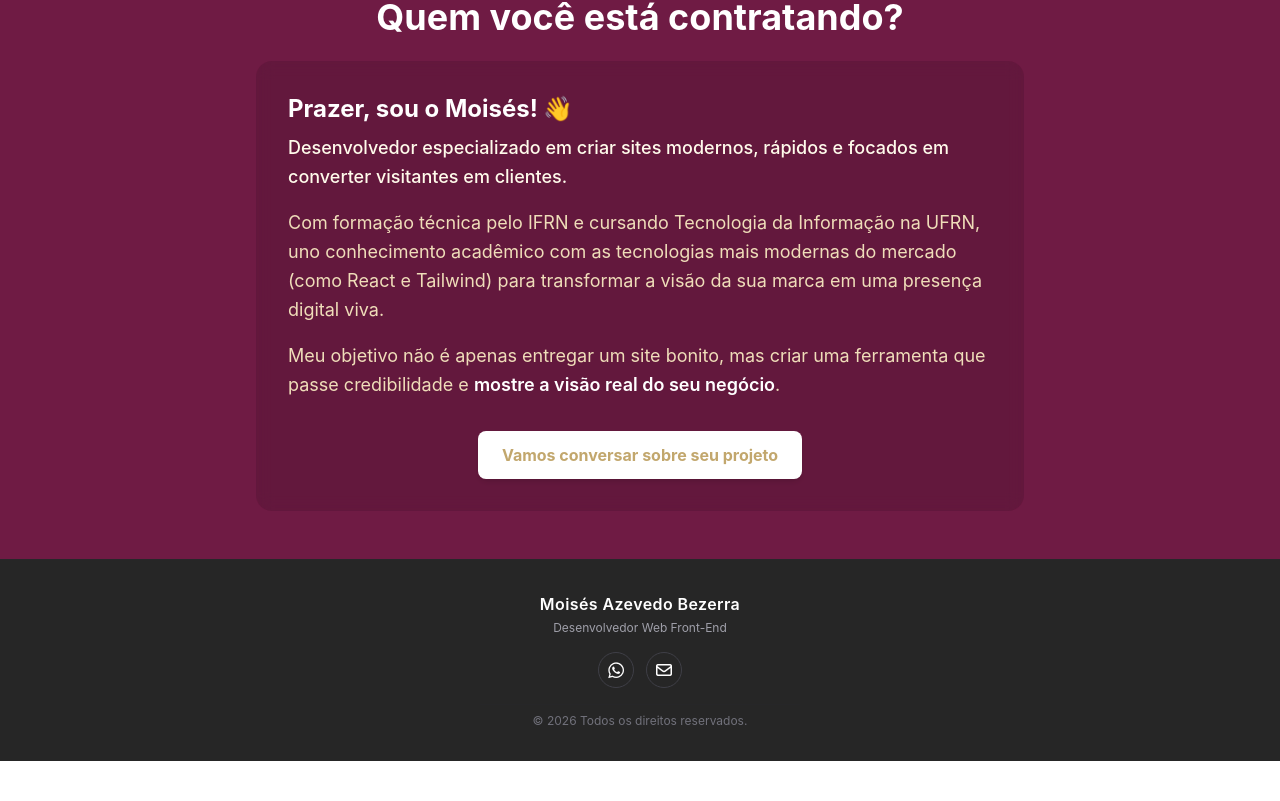
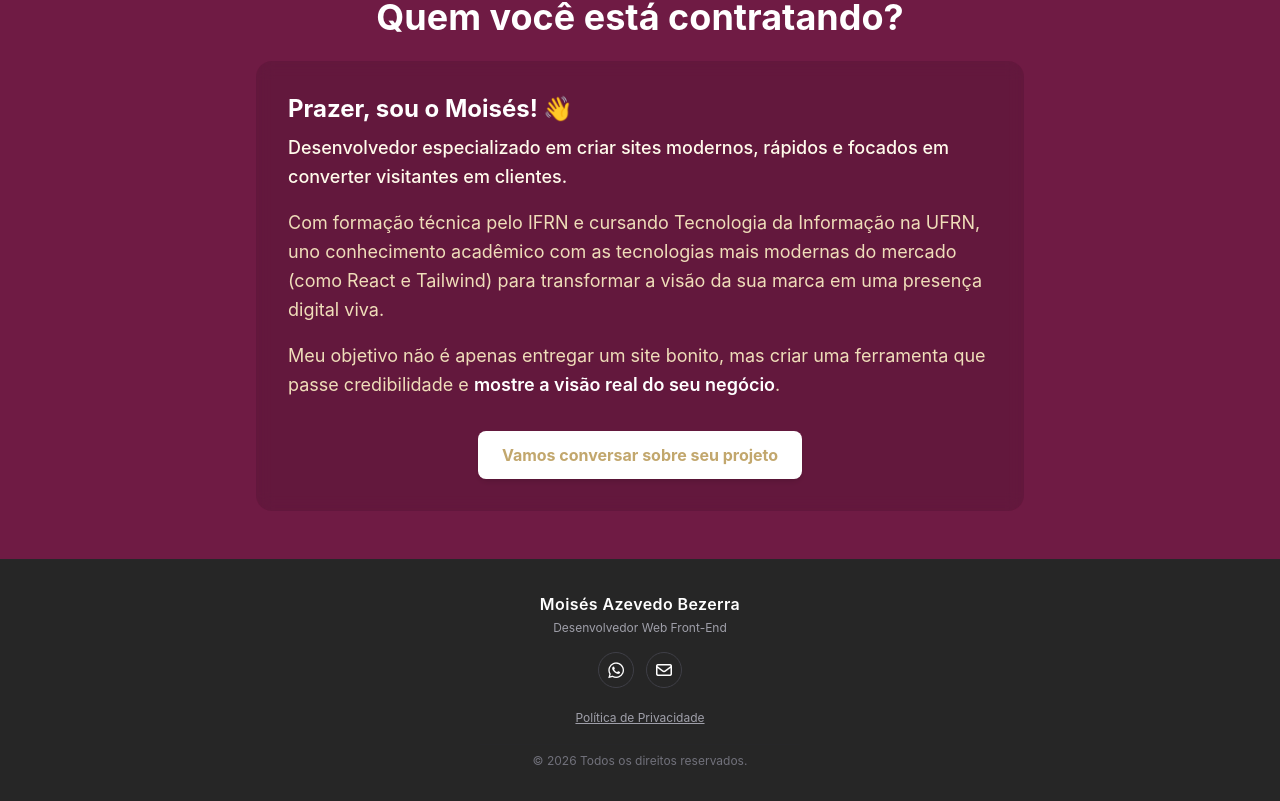
Before and after one commit to moises404/personal-portfolio, a React (Vite) app: page / in a window 1280 px wide. Shown: the part 1571-2372 px from the top of the page. Before the commit the page ends 2332 px from the top, so only its background shows below. Built offline with nearby package versions, Linux system fonts and the light colour scheme.

Commit message:
add terms of privacy

```diff
--- a/src/App.jsx
+++ b/src/App.jsx
@@ -6,6 +6,7 @@ import { Analytics } from "@vercel/analytics/react"
 
 // Components
 import { CookieBanner } from "./components/CookieBanner";
+import { MyFooter } from './components/MyFooter'
 
 // CSS
 import "./App.css";
@@ -220,55 +221,7 @@ function App() {
       </section>
 
       {/* Footer */}
-      <footer className="w-full bg-[#262626] border-t border-zinc-800 py-8 px-4 flex flex-col items-center justify-center gap-4 text-white">
-        {/* Nome / Marca */}
-        <div className="text-center">
-          <p className="font-semibold text-base tracking-wide">
-            Moisés Azevedo Bezerra
-          </p>
-          <p className="text-xs text-zinc-400 mt-1">
-            Desenvolvedor Web Front-End
-          </p>
-        </div>
-
-        {/* Redes e Contato */}
-        <div className="flex items-center gap-3">
-          <a
-            href="https://wa.me/5584996230097?text=Ol%C3%A1%2C%20gostaria%20de%20saber%20mais%20sobre%20a%20cria%C3%A7%C3%A3o%20de%20sites!"
-            target="_blank"
-            rel="noopener noreferrer"
-            aria-label="WhatsApp"
-            className="flex items-center justify-center w-9 h-9 border border-zinc-700 rounded-full hover:border-[#25D366] hover:text-[#25D366] transition-all duration-200"
-            onClick={handleWhatsappClick}
-          >
-            <i className="fa-brands fa-whatsapp text-lg"></i>
-          </a>
-
-          <a
-            href="mailto:moisesdev082@gmail.com"
-            target="_blank"
-            aria-label="E-mail"
-            className="flex items-center justify-center w-9 h-9 border border-zinc-700 rounded-full hover:border-[#4285f4] hover:text-[#4285f4] transition-all duration-200"
-          >
-            <i className="fa-regular fa-envelope text-base"></i>
-          </a>
-
-          {/* <a
-      href="https://linkedin.com/in/seuperfil"
-      target="_blank"
-      rel="noopener noreferrer"
-      aria-label="LinkedIn"
-      className="flex items-center justify-center w-9 h-9 border border-zinc-700 rounded-full hover:border-[#0a66c2] hover:text-[#0a66c2] transition-all duration-200"
-    >
-      <i className="fa-brands fa-linkedin-in text-base"></i>
-    </a> */}
-        </div>
-
-        {/* Copyright */}
-        <p className="text-xs text-zinc-500 pt-2 border-t border-zinc-800/60 w-full max-w-xs text-center">
-          © {new Date().getFullYear()} Todos os direitos reservados.
-        </p>
-      </footer>
+      <MyFooter />
 
       {/* WhatsApp Floating Button */}
       <a
--- /dev/null
+++ b/src/components/MyFooter.jsx
@@ -0,0 +1,108 @@
+import React, { useState } from "react";
+
+export function MyFooter() {
+  const [isModalOpen, setIsModalOpen] = useState(false);
+
+  return (
+    <>
+      <footer className="w-full bg-[#262626] border-t border-zinc-800 py-8 px-4 flex flex-col items-center justify-center gap-4 text-white">
+        {/* Nome / Marca */}
+        <div className="text-center">
+          <p className="font-semibold text-base tracking-wide">
+            Moisés Azevedo Bezerra
+          </p>
+          <p className="text-xs text-zinc-400 mt-1">
+            Desenvolvedor Web Front-End
+          </p>
+        </div>
+
+        {/* Redes e Contato */}
+        <div className="flex items-center gap-3">
+          <a
+            href="https://wa.me/5584996230097?text=Ol%C3%A1%2C%20gostaria%20de%20saber%20mais%20sobre%20a%20cria%C3%A7%C3%A3o%20de%20sites!"
+            target="_blank"
+            rel="noopener noreferrer"
+            aria-label="WhatsApp"
+            className="flex items-center justify-center w-9 h-9 border border-zinc-700 rounded-full hover:border-[#25D366] hover:text-[#25D366] transition-all duration-200"
+          >
+            <i className="fa-brands fa-whatsapp text-lg"></i>
+          </a>
+
+          <a
+            href="mailto:moisesdev082@gmail.com"
+            target="_blank"
+            aria-label="E-mail"
+            className="flex items-center justify-center w-9 h-9 border border-zinc-700 rounded-full hover:border-[#4285f4] hover:text-[#4285f4] transition-all duration-200"
+          >
+            <i className="fa-regular fa-envelope text-base"></i>
+          </a>
+        </div>
+
+        {/* Link da Política de Privacidade */}
+        <div className="text-center">
+          <button
+            onClick={() => setIsModalOpen(true)}
+            className="text-xs text-zinc-400 hover:text-amber-400 underline transition-colors cursor-pointer"
+          >
+            Política de Privacidade
+          </button>
+        </div>
+
+        {/* Copyright */}
+        <p className="text-xs text-zinc-500 pt-2 border-t border-zinc-800/60 w-full max-w-xs text-center">
+          © {new Date().getFullYear()} Todos os direitos reservados.
+        </p>
+      </footer>
+
+      {/* MODAL DE POLÍTICA DE PRIVACIDADE */}
+      {isModalOpen && (
+        <div className="fixed inset-0 z-50 flex items-center justify-center bg-black/70 backdrop-blur-sm p-4">
+          <div className="bg-zinc-900 border border-zinc-700 w-full max-w-lg rounded-2xl p-6 text-white shadow-2xl relative flex flex-col max-h-[85vh]">
+            {/* Cabeçalho do Modal */}
+            <div className="flex items-center justify-between pb-4 border-b border-zinc-800">
+              <h3 className="text-lg font-bold text-amber-400">
+                Política de Privacidade
+              </h3>
+              <button
+                onClick={() => setIsModalOpen(false)}
+                className="text-zinc-400 hover:text-white text-xl font-bold px-2 py-1"
+                aria-label="Fechar modal"
+              >
+                &times;
+              </button>
+            </div>
+
+            {/* Conteúdo da Política */}
+            <div className="py-4 space-y-3 text-sm text-zinc-300 overflow-y-auto pr-2">
+              <p>
+                A sua privacidade é importante para nós. Esta política descreve como coletamos e utilizamos suas informações neste site.
+              </p>
+              <h4 className="font-semibold text-white pt-2">1. Coleta de Dados</h4>
+              <p>
+                Utilizamos ferramentas de análise (como o Google Analytics) para coletar dados anônimos de navegação, como páginas visitadas e tempo de permanência, com o objetivo de melhorar a experiência do usuário. Esses dados não identificam você pessoalmente.
+              </p>
+              <h4 className="font-semibold text-white pt-2">2. Contato via WhatsApp e E-mail</h4>
+              <p>
+                As informações fornecidas voluntariamente por você ao clicar nos botões de contato (como número de telefone e mensagens) são direcionadas exclusivamente para o atendimento direto da prestação de serviços.
+              </p>
+              <h4 className="font-semibold text-white pt-2">3. Cookies</h4>
+              <p>
+                O site utiliza cookies de preferência e estatísticos gerenciados através do seu consentimento prévio pelo banner de rodapé. Você pode alterar suas escolhas de navegação a qualquer momento limpando os dados do navegador.
+              </p>
+            </div>
+
+            {/* Rodapé do Modal */}
+            <div className="pt-4 border-t border-zinc-800 flex justify-end">
+              <button
+                onClick={() => setIsModalOpen(false)}
+                className="bg-[#C2A76D] text-zinc-950 text-xs font-bold px-5 py-2.5 rounded-lg hover:bg-[#b0945b] transition-colors"
+              >
+                Entendi
+              </button>
+            </div>
+          </div>
+        </div>
+      )}
+    </>
+  );
+}
```
